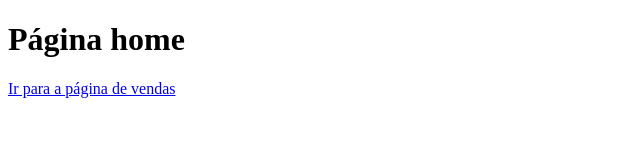
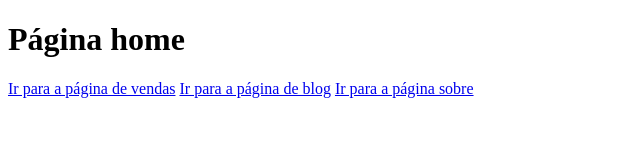
Before and after one commit to seiji128/aulagithub, a plain HTML site: page index.html in a window 1280 px wide. Shown: the whole page, without its empty margins (0-640 px from the left). Drawn offline with Linux system fonts and the light colour scheme.

Commit message:
Atualizações no layout

```diff
--- a/index.html
+++ b/index.html
@@ -8,5 +8,7 @@
 <body>
     <h1>Página home</h1>
     <a href="vendas.html">Ir para a página de vendas</a>
+    <a href="blog.html">Ir para a página de blog</a>
+    <a href="sobre.html">Ir para a página sobre</a>
 </body>
 </html>
```
Also changed, not shown: sobre.html (+1 -0 lines).
